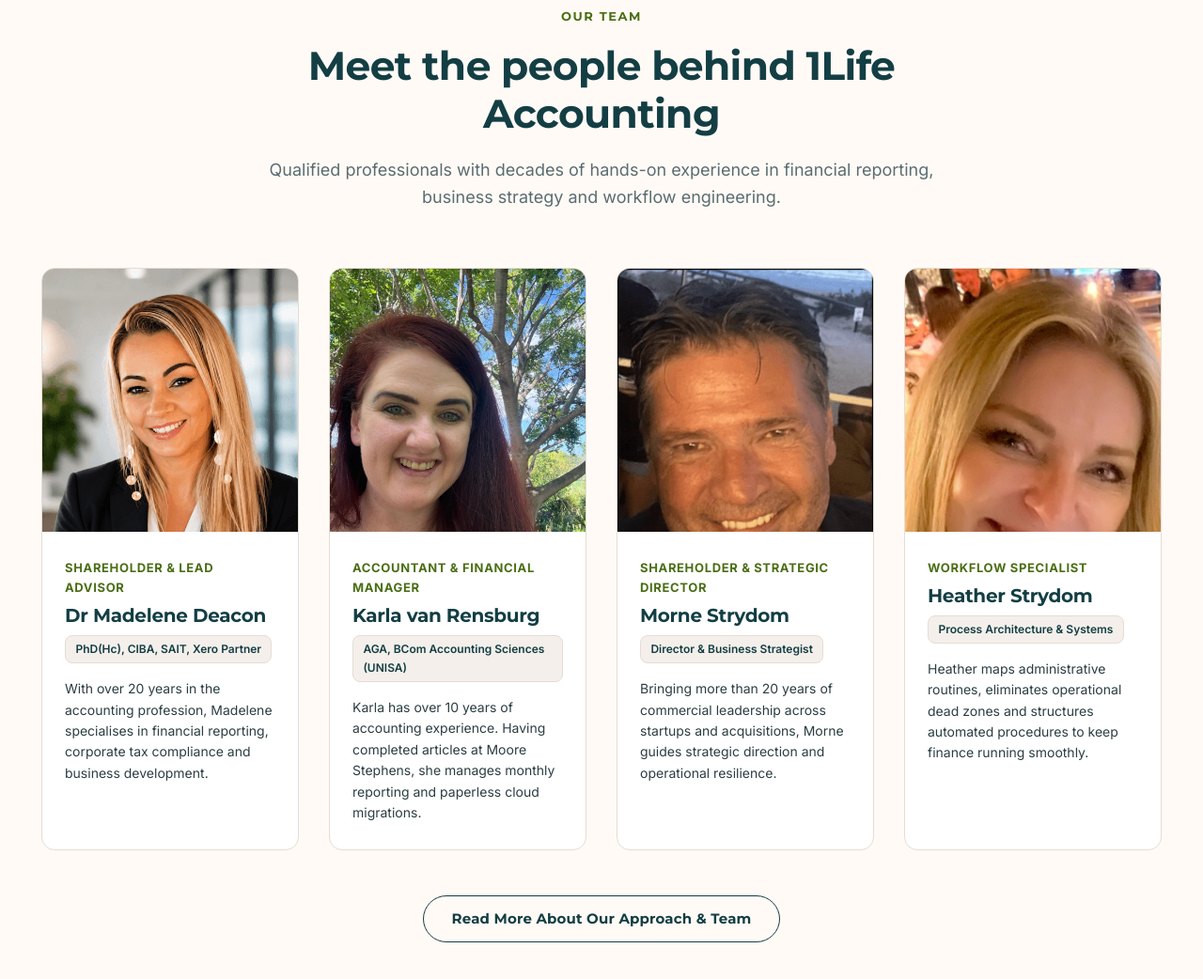
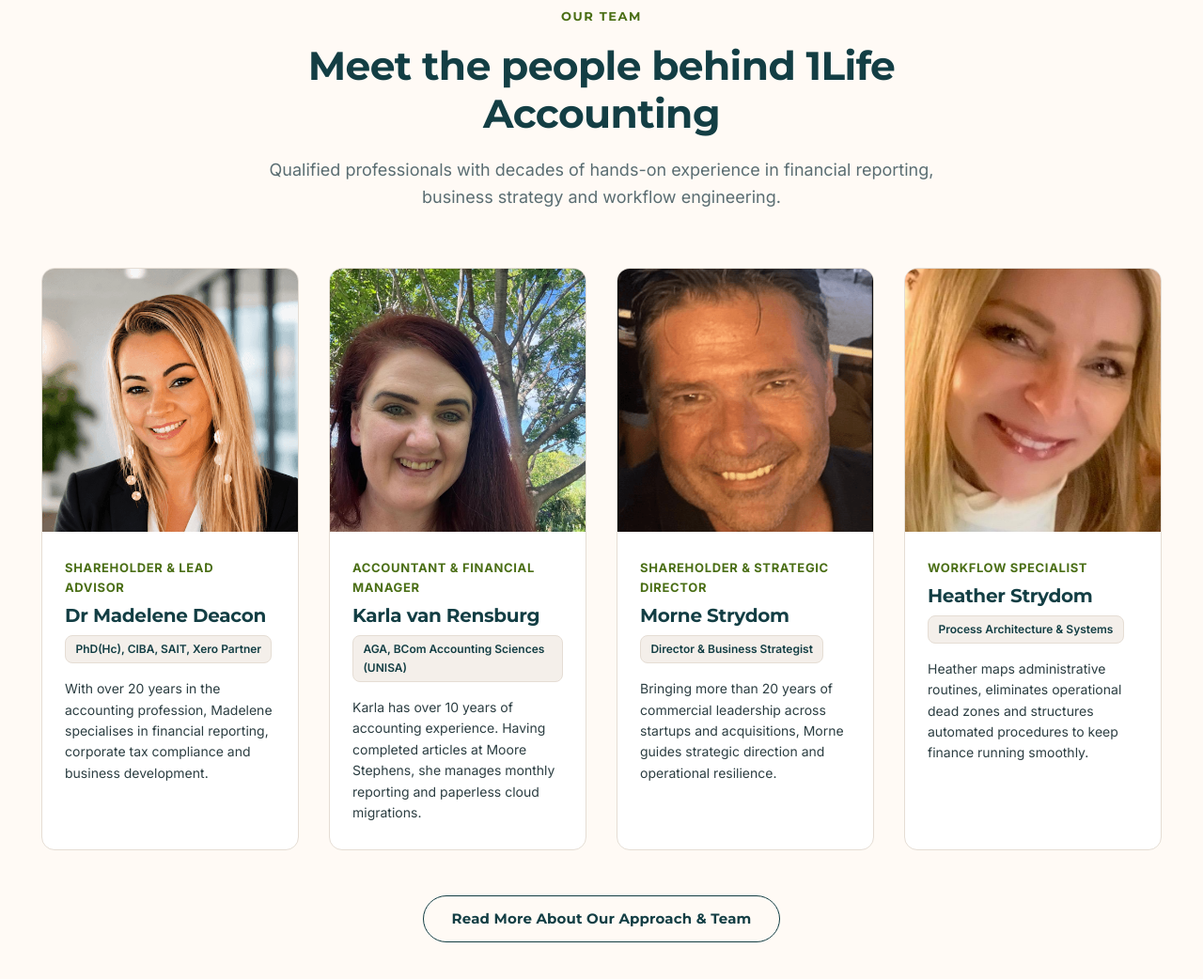
Before and after one commit to rynomster/1lifeaccounting.com, a plain HTML site: page index.html in a window 1280 px wide. Shown: the part 3473-4515 px from the top of the page at 94% size. Drawn offline with Linux system fonts and the light colour scheme.

Commit message:
Adjust Morne and Heather portrait crops

```diff
--- a/css/style.css
+++ b/css/style.css
@@ -1198,6 +1198,15 @@ p:last-child {
   transition: transform 0.4s ease;
 }
 
+/* Frame these tighter source portraits so the full face remains visible. */
+.team-image-container img.portrait-morne {
+  object-position: center 50%;
+}
+
+.team-image-container img.portrait-heather {
+  object-position: center 50%;
+}
+
 .team-profile-card:hover .team-image-container img {
   transform: scale(1.03);
 }
--- a/index.html
+++ b/index.html
@@ -310,7 +310,7 @@
           <!-- Morne Strydom -->
           <div class="team-profile-card">
             <div class="team-image-container">
-              <img src="assets/images/morne-strydom.jpg" alt="Morne Strydom - Shareholder & Strategic Director">
+              <img class="portrait-morne" src="assets/images/morne-strydom.jpg" alt="Morne Strydom - Shareholder & Strategic Director">
             </div>
             <div class="team-card-body">
               <span class="team-member-role">Shareholder & Strategic Director</span>
@@ -325,7 +325,7 @@
           <!-- Heather Strydom -->
           <div class="team-profile-card">
             <div class="team-image-container">
-              <img src="assets/images/heather-strydom.jpg" alt="Heather Strydom - Workflow Specialist">
+              <img class="portrait-heather" src="assets/images/heather-strydom.jpg" alt="Heather Strydom - Workflow Specialist">
             </div>
             <div class="team-card-body">
               <span class="team-member-role">Workflow Specialist</span>
```
Also changed, not shown: about/index.html (+2 -2 lines).
